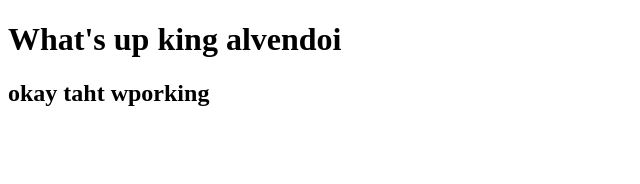
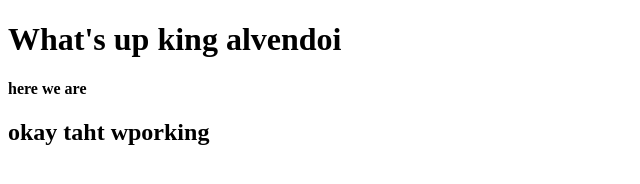
Before and after one commit to MRAbdelrahman0/market, a plain HTML site: page index.html in a window 1280 px wide. Shown: the whole page, without its empty margins (0-640 px from the left). Drawn offline with Linux system fonts and the light colour scheme.

Commit message:
Update index.html

```diff
--- a/index.html
+++ b/index.html
@@ -8,6 +8,7 @@
 <body>
     <h1>What's up king alvendoi
     </h1>
+    <h4>here we are</h4>
     <h2>okay taht wporking</h2>
 </body>
 </html>
```
